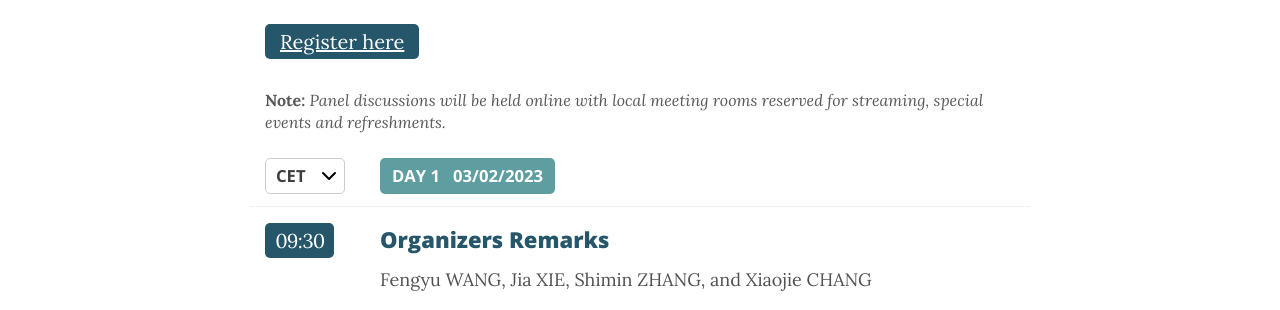
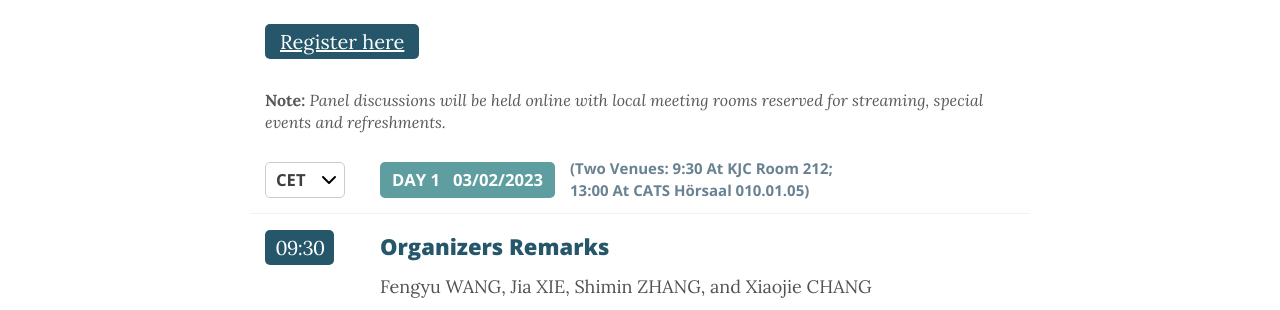
Before and after one commit to DHconf2022/DHconf2022.github.io, a website: page programme.html in a window 1280 px wide. Shown: the part 482-792 px from the top of the page. Drawn offline with nearby package versions, Linux system fonts and the light colour scheme.

Commit message:
Update programme.html

```diff
--- a/programme.html
+++ b/programme.html
@@ -148,9 +148,10 @@
                                 <div class="table-column day-1">
                                     Day 1 &nbsp; 03/02/2023
                                 </div>
-                                <!--<div class="table-column room-info">
-                                    (Online via Zoom/CATS Hörsaal 010.01.05)
-                                </div>-->
+                                <div class="table-column room-info">
+                                    (two venues: 9:30 at KJC Room 212; <br>
+                                    13:00 at CATS Hörsaal 010.01.05)
+                                </div>
                             </div>
                             <div class="table-row">
                                 <div class="table-column">
@@ -158,6 +159,7 @@
                                     <span class="t-est">03:30</span>
                                     <span class="t-cst">16:30</span>
                                     <span class="t-jst">17:30</span>
+
                                 </div>
                                 <div class="table-column">
                                     <h3>Organizers Remarks
```
